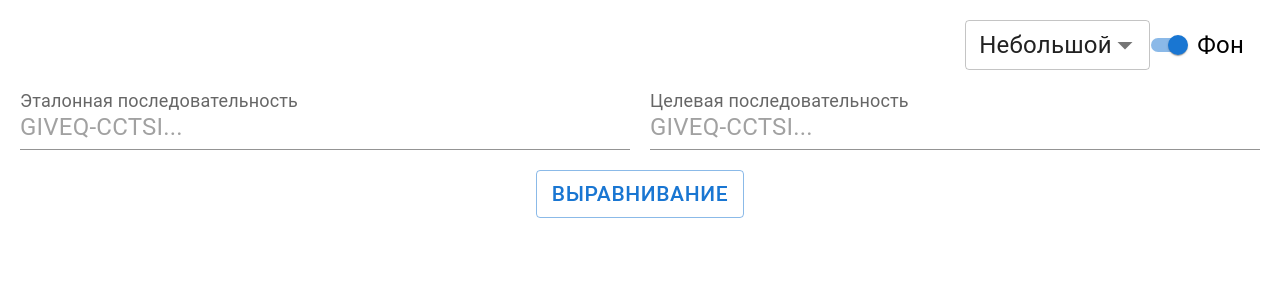
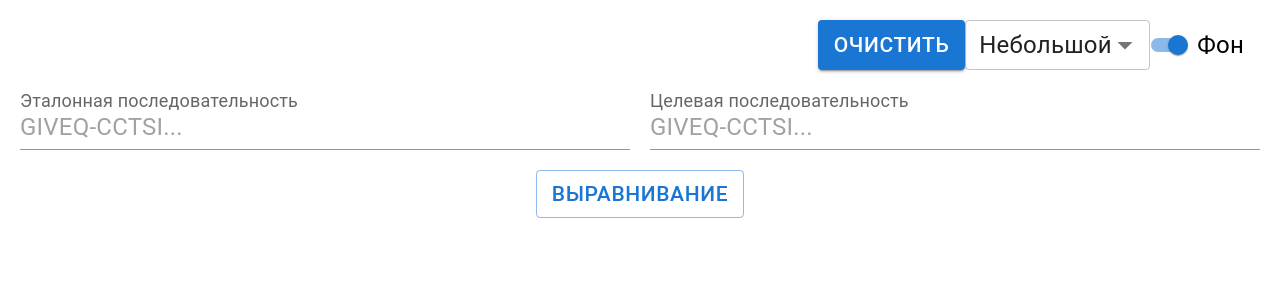
Before and after one commit to AndreiReznikov/amino, a React (Create React App) app: page / in a window 1280 px wide. Shown: the top 300 px of the page. Built offline with nearby package versions, Linux system fonts and the light colour scheme; the HTML template or start-up script is replaced by a standard one.

Commit message:
added reset button

```diff
--- a/src/components/Form/Form.tsx
+++ b/src/components/Form/Form.tsx
@@ -92,7 +92,7 @@ export function Form() {
     const sequencesCount = sequenceElementsRef.current?.length;
     const lineHeight = fontSize * sequencesCount;
     const referenceSequenceAminoChain = sequences[0]?.split("") as AminoAcid[];
-    const referenceSequenceColors = referenceSequenceAminoChain.map(
+    const referenceSequenceColors = referenceSequenceAminoChain?.map(
       (amino) => aminoAcidGroupColors[aminoAcidGroups[amino]] ?? "transparent"
     );
     return sequenceElementsRef?.current?.map((sequenceElement, index) => {
@@ -216,10 +216,19 @@ export function Form() {
     []
   );
 
+  const handleResetSequences = useCallback(() => {
+    setSequences([]);
+    setIsAllSequencesMounted(false);
+    sequencesBackgroundsRef.current = null;
+  }, []);
+
   return (
     <>
       <form className={styles.form} onSubmit={handleSubmit(onSubmit)}>
         <div className={styles.configurationPanelContainer}>
+          <Button onClick={handleResetSequences} type="reset" variant="contained">
+            Очистить
+          </Button>
           <Select
             className={styles.fontOptionsSelector}
             value={sequenceSize}
```
